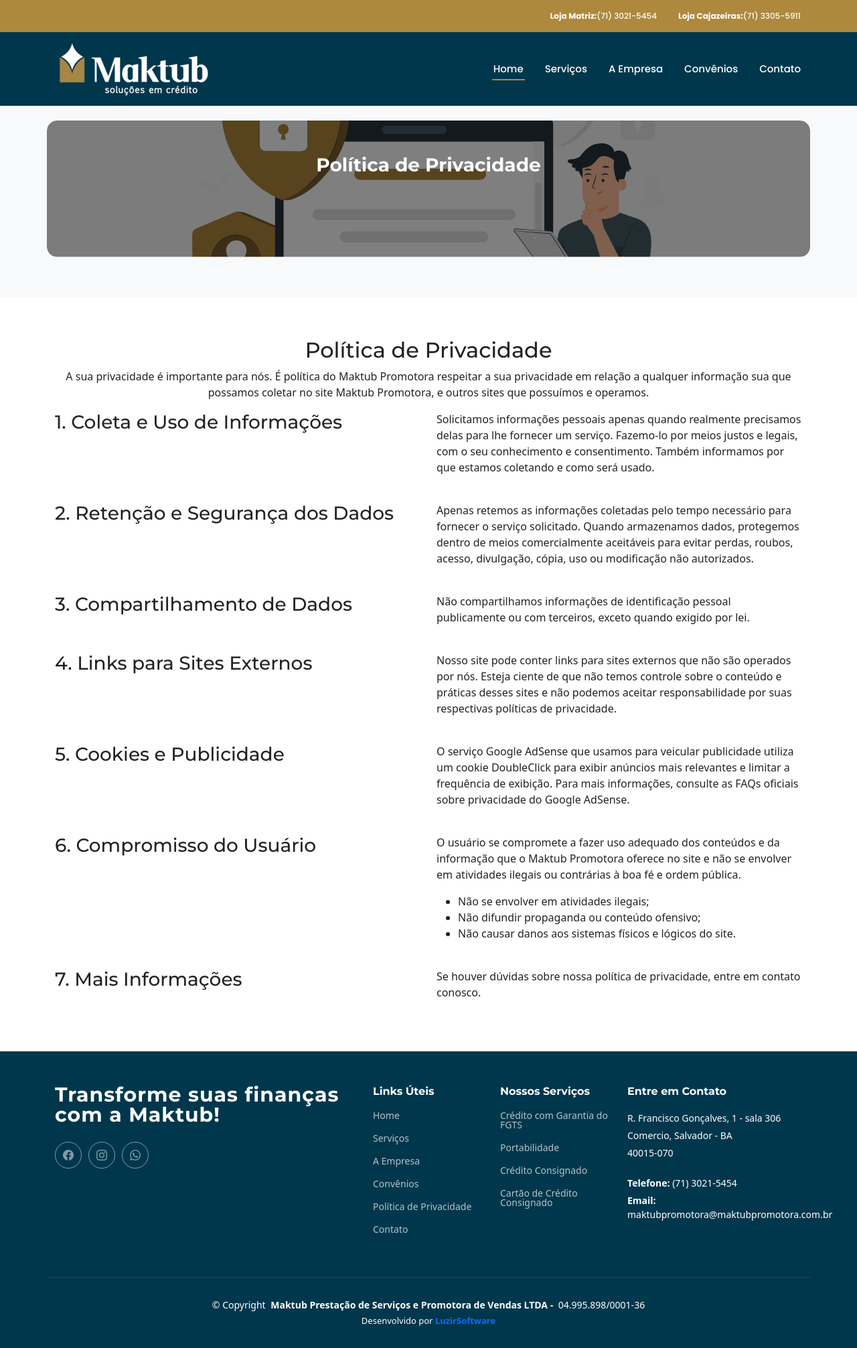
After one commit to talesmacedoo/Maktub-Site, a PHP site: page /politica_de_privacidade.php in a window 1280 px wide. The commit adds this page. Shown: the whole page at 67% size. Run offline with PHP 8.4, Linux system fonts and the light colour scheme.

Commit message:
adicionando politica de privacidade

```diff
--- a/assets/css/main.css
+++ b/assets/css/main.css
@@ -244,6 +244,8 @@ h6 {
   background-color: var(--background-color);
 }
 
+
+
 .header .branding-topo {
   margin: 0;
   padding: 0;
@@ -2960,3 +2962,77 @@ section,
   color: color-mix(in srgb, var(--default-color), transparent 60%);
   font-size: 14px;
 }
+
+
+/*--------------------------------------------------------------
+# Top-section
+--------------------------------------------------------------*/
+
+
+.top-section {
+  background-color: transparent;
+}
+
+.top-section .container {
+  padding-top: 50px;
+  padding-bottom: 100px;
+  border-radius: 15px;
+  overflow: hidden;
+  position: relative;
+  clip-path: inset(0 round 15px);
+}
+
+.top-section .container img {
+  position: fixed;
+  top: 30px;
+  left: 0;
+  display: block;
+  width: 100%;
+  height: 100%;
+  object-fit: contain;
+  z-index: 1;
+  border-radius: 15px;
+  overflow: hidden;
+}
+
+
+
+
+.top-section .container:before {
+  content: "";
+  background: rgba(0, 0, 0, 0.5);
+  position: absolute;
+  inset: 0;
+  z-index: 2;
+}
+
+.top-section .container .content {
+  position: relative;
+  z-index: 3;
+  color: var(--default-color);
+}
+
+.top-section h2 {
+  font-size: 28px;
+  font-weight: 700;
+  margin-bottom: 20px;
+}
+
+.top-section {
+  position: relative;
+  padding: 100px 0 60px; /* Ajuste do espaçamento superior para evitar sobreposição */
+  background-color: #f8f9fa; /* Cor de fundo (ajuste conforme necessário) */
+}
+
+.top-section img {
+  /*width: 100%;
+  max-height: 300px;  Ajuste para cortar um pouco a imagem *
+  object-fit: cover; / Mantém o foco no centro da imagem */
+  display: block;
+  margin: 0 auto;
+}
+
+/* Ajuste para garantir que o conteúdo do header não sobreponha */
+.header.fixed-top + .main {
+  padding-top: 80px; /* Ajuste conforme a altura real do seu header */
+}
--- a/footer.php
+++ b/footer.php
@@ -16,11 +16,11 @@
         <div class="col-lg-2 col-6 footer-links">
           <h4>Links Úteis</h4>
           <ul>
-            <li><a href="#hero">Home</a></li>
-            <li><a href="#servicos">Serviços</a></li>
-            <li><a href="#about">A Empresa</a></li>
-            <li><a href="#services">Convênios</a></li>
-            <li><a href="blog.html">Blog</a></li>
+            <li><a href="/maktub-site/#hero">Home</a></li>
+            <li><a href="/maktub-site/#servicos">Serviços</a></li>
+            <li><a href="/maktub-site/#about">A Empresa</a></li>
+            <li><a href="/maktub-site/#services">Convênios</a></li>
+            <li><a href="/maktub-site/politica_de_privacidade.php">Política de Privacidade</a></li>
             <li><a href="#contact">Contato</a></li>
           </ul>
         </div>
--- /dev/null
+++ b/politica_de_privacidade.php
@@ -0,0 +1,239 @@
+<!DOCTYPE html>
+<html lang="en">
+<head>
+    <?php
+    include 'head.php';
+    ?>
+    <link href="https://cdnjs.cloudflare.com/ajax/libs/aos/2.3.4/aos.css" rel="stylesheet">
+</head>
+<body>
+
+    <header id="header" class="header fixed-top">
+
+        <?php
+        include 'header.php';
+        ?>
+
+    </header>
+
+    <main class="main">
+
+        <section id="top-section" class="top-section section accent-background">
+
+            <div class="container position-relative" data-aos="fade-up" data-aos-delay="10">
+                <div class="col-lg-12">
+                <img src="/maktub-site/assets/img/privacy-policy-pana.svg" alt="">
+                <div class="content text-center">
+                    <h2>Política de Privacidade</h2>
+
+                </div>
+                </div>
+            </div>
+        </section>
+
+        <section id="privacy-policy" class="privacy-policy section">
+
+            <div class="container">
+
+                <div class="content text-center">
+                    <h2>Política de Privacidade</h2>
+
+                    <p>A sua privacidade é importante para nós. É política do Maktub Promotora respeitar a sua privacidade em relação a qualquer informação sua que possamos coletar no site Maktub Promotora, e outros sites que possuímos e operamos.</p>
+                </div>
+                <div class="row gy-4">
+
+                <div class="col-lg-6 col-md-6" data-aos="fade-up" data-aos-delay="100">
+                    <div class="service-item  position-relative">
+
+                    <h3>1. Coleta e Uso de Informações</h3>
+
+                    </div>
+                </div>
+
+                <div class="col-lg-6 col-md-6" data-aos="fade-up" data-aos-delay="100">
+                    <div class="service-item position-relative">
+
+                    <p>Solicitamos informações pessoais apenas quando realmente precisamos delas para lhe fornecer um serviço. Fazemo-lo por meios justos e legais, com o seu conhecimento e consentimento. Também informamos por que estamos coletando e como será usado.</p>
+
+                    </div>
+                </div>
+
+                <div class="col-lg-6 col-md-6" data-aos="fade-up" data-aos-delay="100">
+                    <div class="service-item position-relative">
+
+                    <h3>2. Retenção e Segurança dos Dados</h3>
+
+                    </div>
+                </div>
+
+                <div class="col-lg-6 col-md-6" data-aos="fade-up" data-aos-delay="100">
+                    <div class="service-item position-relative">
+
+                    <p>Apenas retemos as informações coletadas pelo tempo necessário para fornecer o serviço solicitado. Quando armazenamos dados, protegemos dentro de meios comercialmente aceitáveis para evitar perdas, roubos, acesso, divulgação, cópia, uso ou modificação não autorizados.</p>
+
+                    </div>
+                </div>
+
+                <div class="col-lg-6 col-md-6" data-aos="fade-up" data-aos-delay="100">
+                    <div class="service-item position-relative">
+
+                    <h3>3. Compartilhamento de Dados</h3>
+
+                    </div>
+                </div>
+
+                <div class="col-lg-6 col-md-6" data-aos="fade-up" data-aos-delay="100">
+                    <div class="service-item position-relative">
+
+                    <p>Não compartilhamos informações de identificação pessoal publicamente ou com terceiros, exceto quando exigido por lei.</p>
+
+                    </div>
+                </div>
+
+                <div class="col-lg-6 col-md-6" data-aos="fade-up" data-aos-delay="100">
+                    <div class="service-item position-relative">
+
+                    <h3>4. Links para Sites Externos</h3>
+
+                    </div>
+                </div>
+
+                <div class="col-lg-6 col-md-6" data-aos="fade-up" data-aos-delay="100">
+                    <div class="service-item position-relative">
+
+                    <p>Nosso site pode conter links para sites externos que não são operados por nós. Esteja ciente de que não temos controle sobre o conteúdo e práticas desses sites e não podemos aceitar responsabilidade por suas respectivas políticas de privacidade.</p>
+
+                    </div>
+                </div>
+
+                <div class="col-lg-6 col-md-6" data-aos="fade-up" data-aos-delay="100">
+                    <div class="service-item position-relative">
+
+                    <h3>5. Cookies e Publicidade</h3>
+
+                    </div>
+                </div>
+
+                <div class="col-lg-6 col-md-6" data-aos="fade-up" data-aos-delay="100">
+                    <div class="service-item position-relative">
+
+                    <p>O serviço Google AdSense que usamos para veicular publicidade utiliza um cookie DoubleClick para exibir anúncios mais relevantes e limitar a frequência de exibição. Para mais informações, consulte as FAQs oficiais sobre privacidade do Google AdSense.</p>
+
+                    </div>
+                </div>
+
+                <div class="col-lg-6 col-md-6" data-aos="fade-up" data-aos-delay="100">
+                    <div class="service-item position-relative">
+
+                    <h3>6. Compromisso do Usuário</h3>
+
+                    </div>
+                </div>
+
+                <div class="col-lg-6 col-md-6" data-aos="fade-up" data-aos-delay="100">
+                    <div class="service-item position-relative">
+                    <p>O usuário se compromete a fazer uso adequado dos conteúdos e da informação que o Maktub Promotora oferece no site e não se envolver em atividades ilegais ou contrárias à boa fé e ordem pública.</p>
+                    <ul>
+                        <li>Não se envolver em atividades ilegais;</li>
+                        <li>Não difundir propaganda ou conteúdo ofensivo;</li>
+                        <li>Não causar danos aos sistemas físicos e lógicos do site.</li>
+                    </ul>
+                    </div>
+                </div>
+
+                <div class="col-lg-6 col-md-6" data-aos="fade-up" data-aos-delay="100">
+                    <div class="service-item position-relative">
+
+                    <h3>7. Mais Informações</h3>
+
+                    </div>
+                </div>
+
+                <div class="col-lg-6 col-md-6" data-aos="fade-up" data-aos-delay="100">
+                    <div class="service-item position-relative">
+
+                    <p>Se houver dúvidas sobre nossa política de privacidade, entre em contato conosco.</p>
+
+                    </div>
+                </div>
+
+                </div>
+
+            </div>
+
+            <!--
+            <div class="container position-relative" data-aos="fade-up" data-aos-delay="10">
+                <div class="content text-center">
+                    <h2>Política de Privacidade</h2>
+
+                    <p>A sua privacidade é importante para nós. É política do Maktub Promotora respeitar a sua privacidade em relação a qualquer informação sua que possamos coletar no site Maktub Promotora, e outros sites que possuímos e operamos.</p>
+                </div>
+
+                <div class="content">
+                    <div class="col-lg-6">
+                    <h3>1. Coleta e Uso de Informações</h3>
+                    </div>
+                    <div class="col-lg-6">
+                    <p>Solicitamos informações pessoais apenas quando realmente precisamos delas para lhe fornecer um serviço. Fazemo-lo por meios justos e legais, com o seu conhecimento e consentimento. Também informamos por que estamos coletando e como será usado.</p>
+                    </div>
+                    <h3>2. Retenção e Segurança dos Dados</h3>
+                    <p>Apenas retemos as informações coletadas pelo tempo necessário para fornecer o serviço solicitado. Quando armazenamos dados, protegemos dentro de meios comercialmente aceitáveis para evitar perdas, roubos, acesso, divulgação, cópia, uso ou modificação não autorizados.</p>
+
+                    <h3>3. Compartilhamento de Dados</h3>
+                    <p>Não compartilhamos informações de identificação pessoal publicamente ou com terceiros, exceto quando exigido por lei.</p>
+
+                    <h3>4. Links para Sites Externos</h3>
+                    <p>Nosso site pode conter links para sites externos que não são operados por nós. Esteja ciente de que não temos controle sobre o conteúdo e práticas desses sites e não podemos aceitar responsabilidade por suas respectivas políticas de privacidade.</p>
+
+                    <h3>5. Cookies e Publicidade</h3>
+                    <p>O serviço Google AdSense que usamos para veicular publicidade utiliza um cookie DoubleClick para exibir anúncios mais relevantes e limitar a frequência de exibição. Para mais informações, consulte as FAQs oficiais sobre privacidade do Google AdSense.</p>
+                    <p>Utilizamos anúncios para compensar os custos de funcionamento deste site e fornecer financiamento para futuros desenvolvimentos. Os cookies de publicidade comportamental rastreiam anonimamente seus interesses para apresentar anúncios relevantes.</p>
+
+                    <h3>6. Compromisso do Usuário</h3>
+                    <p>O usuário se compromete a fazer uso adequado dos conteúdos e da informação que o Maktub Promotora oferece no site e não se envolver em atividades ilegais ou contrárias à boa fé e ordem pública.</p>
+                    <ul>
+                        <li>Não se envolver em atividades ilegais;</li>
+                        <li>Não difundir propaganda ou conteúdo ofensivo;</li>
+                        <li>Não causar danos aos sistemas físicos e lógicos do site.</li>
+                    </ul>
+
+                    <h3>7. Mais Informações</h3>
+                    <p>Se houver dúvidas sobre nossa política de privacidade, entre em contato conosco.</p>
+                </div>
+            </div> -->
+        </section>
+
+
+
+
+        <footer id="footer" class="footer accent-background">
+            <?php
+                include 'footer.php'
+            ?>
+
+        </footer>
+
+        <!-- Scroll Top -->
+        <a href="#" id="scroll-top" class="scroll-top d-flex align-items-center justify-content-center"><i class="bi bi-arrow-up-short"></i></a>
+
+        <!-- Preloader -->
+        <div id="preloader"></div>
+
+        <!-- Vendor JS Files -->
+        <script src="/maktub-site/assets/vendor/bootstrap/js/bootstrap.bundle.min.js"></script>
+        <script src="/maktub-site/assets/vendor/php-email-form/validate.js"></script>
+        <script src="/maktub-site/assets/vendor/aos/aos.js"></script>
+        <script src="/maktub-site/assets/vendor/glightbox/js/glightbox.min.js"></script>
+        <script src="/maktub-site/assets/vendor/swiper/swiper-bundle.min.js"></script>
+        <script src="/maktub-site/assets/vendor/purecounter/purecounter_vanilla.js"></script>
+        <script src="/maktub-site/assets/vendor/imagesloaded/imagesloaded.pkgd.min.js"></script>
+        <script src="/maktub-site/assets/vendor/isotope-layout/isotope.pkgd.min.js"></script>
+
+        <!-- Main JS File -->
+        <script src="/maktub-site/assets/js/main.js"></script>
+
+
+    </main>
+
+</body>
+</html>
```
Also changed, not shown: convenios/pagina_em_branco.php (+16 -1 lines), assets/img/img_maktub.jpg (added), assets/img/privacy-policy-pana.svg (added).
